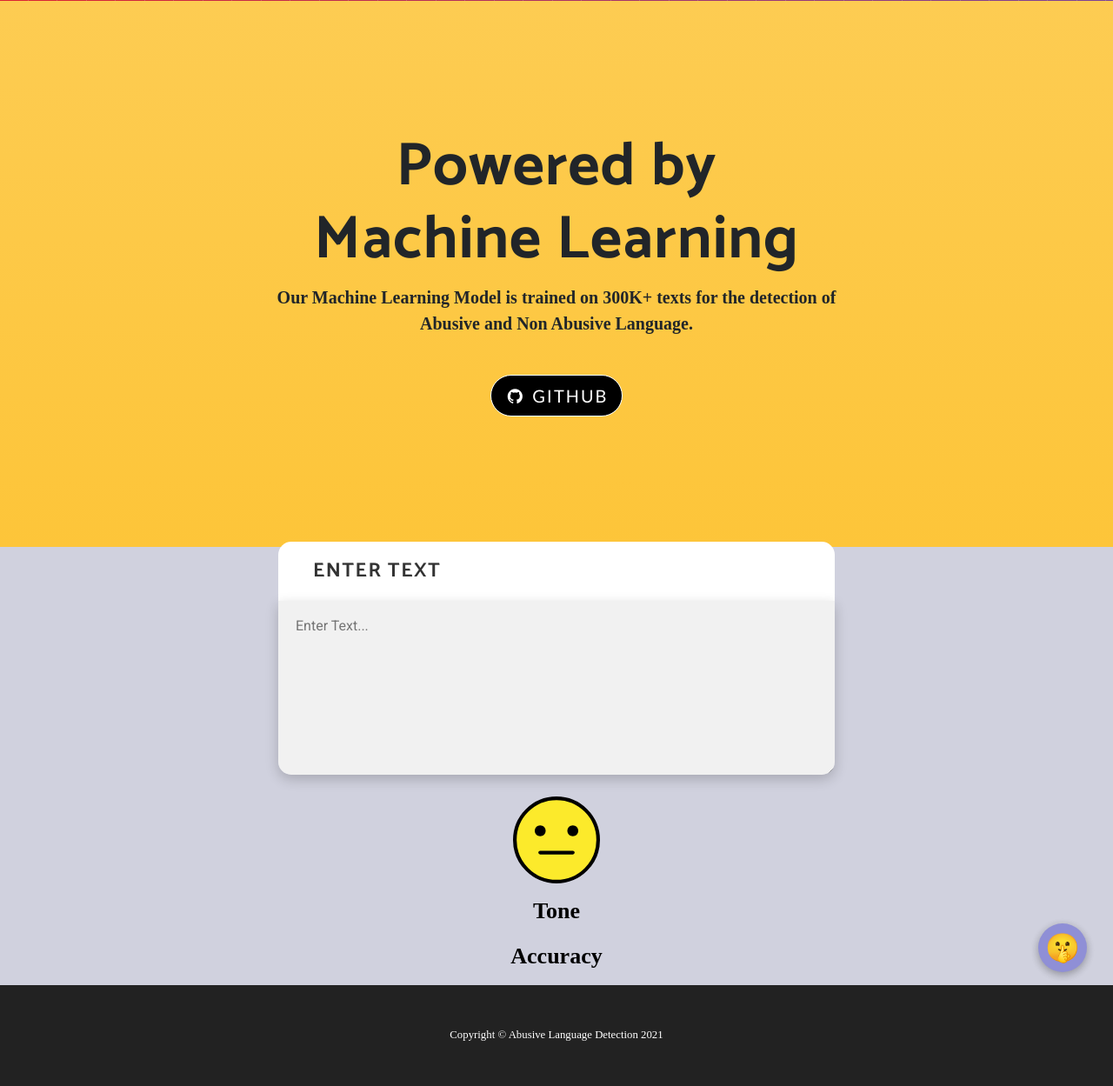
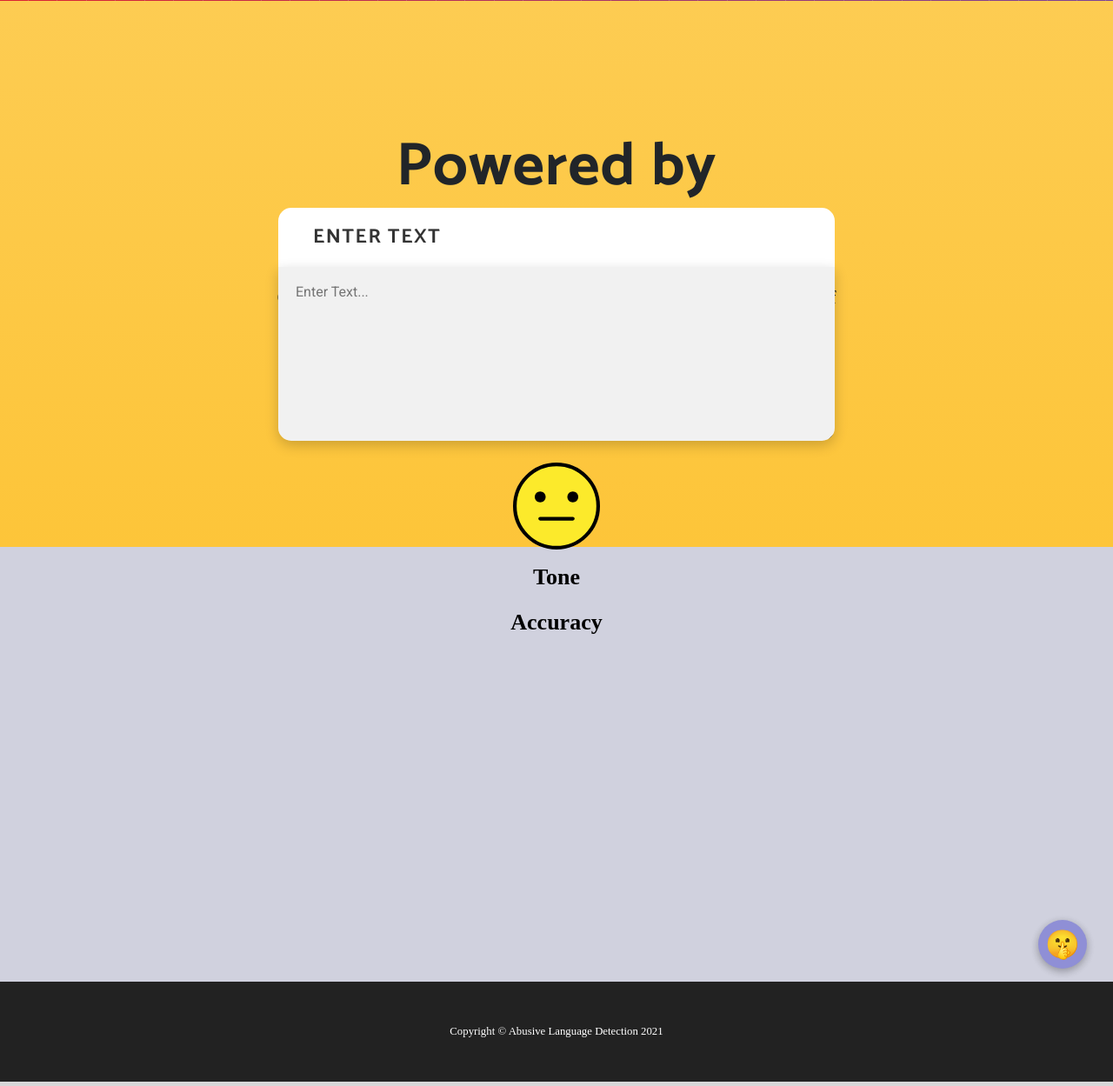
Before and after one commit to Sumit189/Abusive-Language-Detection, a Flask app: page / in a window 1280 px wide. Shown: the part 799-2048 px from the top of the page at 87% size. Run offline with Flask 2, Linux system fonts and the light colour scheme; parts of the project's set-up code (start-up, migrations or seed data) failed here and were passed over; some libraries are stand-ins or nearby versions.

Commit message:
Update style.css

```diff
--- a/static/style.css
+++ b/static/style.css
@@ -10,7 +10,7 @@ body::-webkit-scrollbar {
 .form {
   font-family: "Roboto";
   width: 50vw;
-  margin: -20% auto;
+  margin: -50% auto;
   background: transparent;
 }
 
```
